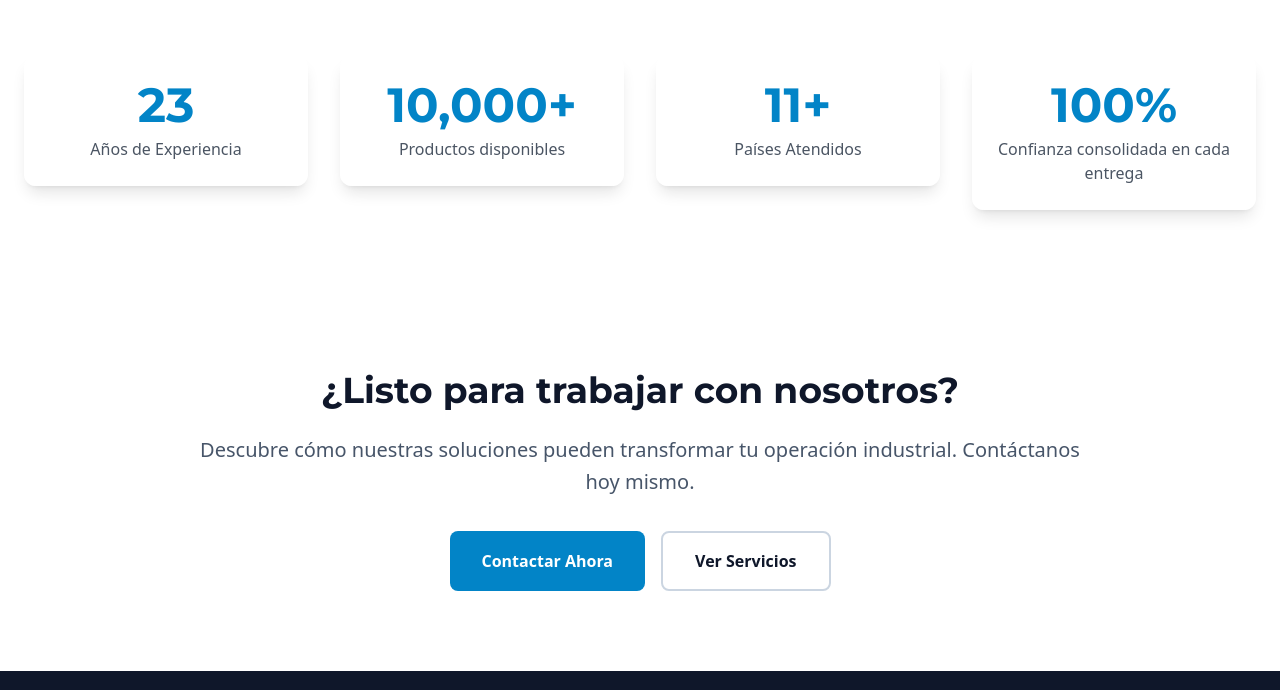
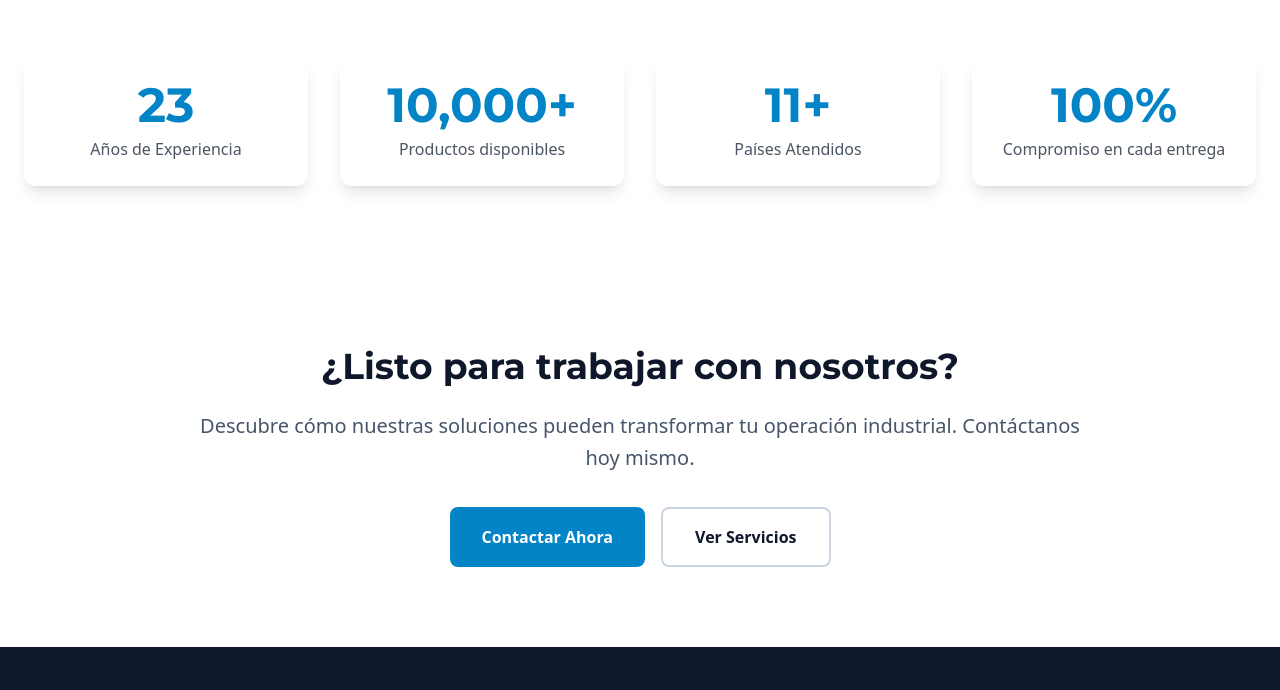
Before and after one commit to danielpemor/AstroPrintek, an Astro site: page /about in a window 1280 px wide. Shown: the part 2120-2810 px from the top of the page. Built offline with nearby package versions, Linux system fonts and the light colour scheme; Astro itself is replaced by a stand-in of ours.

Commit message:
cambios varios

```diff
--- a/src/pages/about.astro
+++ b/src/pages/about.astro
@@ -16,7 +16,7 @@ const stats = [
   },
   {
     number: '100%',
-    label: 'Confianza consolidada en cada entrega'
+    label: 'Compromiso en cada entrega'
   }
 ];
 ---
```
